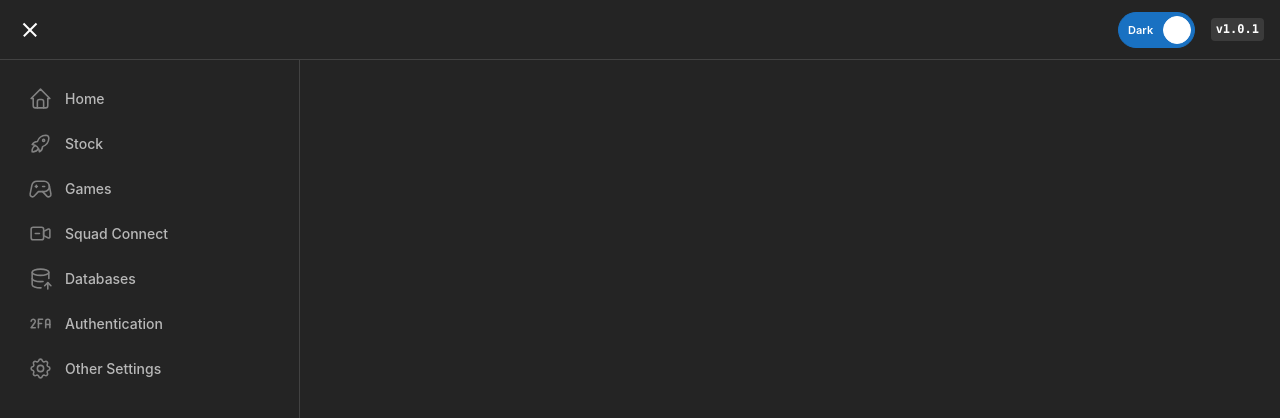
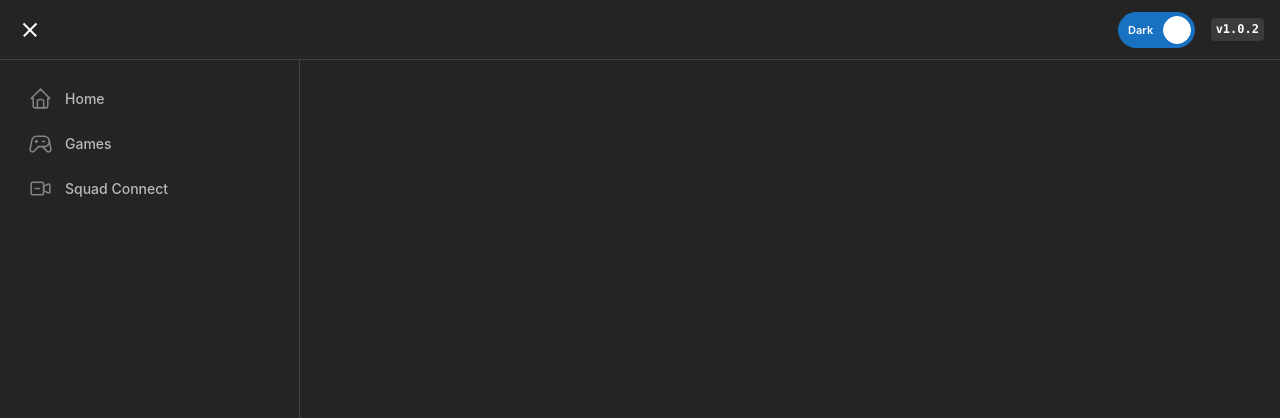
Before and after one commit to jasonc94/react-frontend, a React (Vite) app: page /webrtc in a window 1280 px wide. Shown: the top 418 px of the page. Built offline with nearby package versions, Linux system fonts and the light colour scheme; no server answers.

Commit message:
comment out not used nav links

```diff
--- a/package.json
+++ b/package.json
@@ -1,6 +1,6 @@
 {
   "name": "@react-web-app/source",
-  "version": "1.0.1",
+  "version": "1.0.2",
   "private": true,
   "license": "MIT",
   "scripts": {
--- a/src/app/components/side-nav/side-nav.tsx
+++ b/src/app/components/side-nav/side-nav.tsx
@@ -15,12 +15,12 @@ import { useCallback, useState } from 'react';
 
 const data = [
   { link: '/', label: 'Home', icon: IconHome },
-  { link: '/stock', label: 'Stock', icon: IconRocket },
+  // { link: '/stock', label: 'Stock', icon: IconRocket },
   { link: '/games', label: 'Games', icon: IconDeviceGamepad2 },
   { link: '/squad-connect', label: 'Squad Connect', icon: IconVideoMinus },
-  { link: '', label: 'Databases', icon: IconDatabaseImport },
-  { link: '', label: 'Authentication', icon: Icon2fa },
-  { link: '', label: 'Other Settings', icon: IconSettings },
+  // { link: '', label: 'Databases', icon: IconDatabaseImport },
+  // { link: '', label: 'Authentication', icon: Icon2fa },
+  // { link: '', label: 'Other Settings', icon: IconSettings },
 ];
 
 export default function SideNav({ closeNav }: { closeNav: () => void }) {
```
Also changed, not shown: 1 other file (tests, documents, lock files or other folders).
